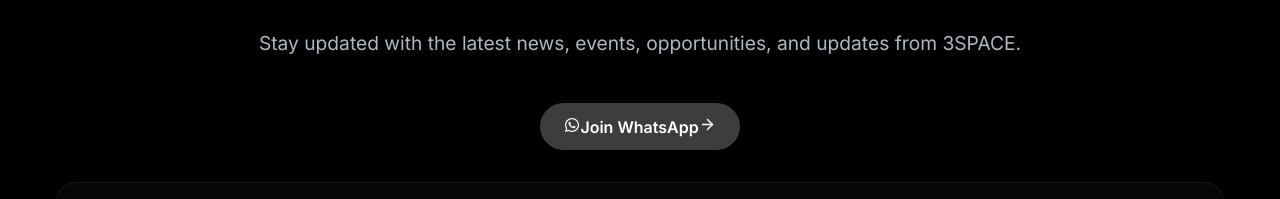
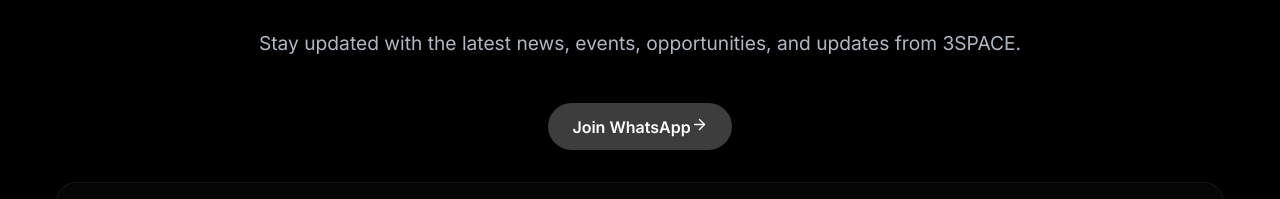
Before and after one commit to 3spacetechcorp-hue/3SpaceTech, a Next.js app: page /contact in a window 1280 px wide. Shown: the part 1699-1898 px from the top of the page. Built offline with nearby package versions, Linux system fonts and the light colour scheme.

Commit message:
Update page.tsx

```diff
--- a/app/contact/page.tsx
+++ b/app/contact/page.tsx
@@ -380,7 +380,6 @@ export default function ContactPage() {
   className="btn btn-primary"
 
 >
-  <FaWhatsapp />
   Join WhatsApp
   <ArrowRight size={17} />
 </a>
```
